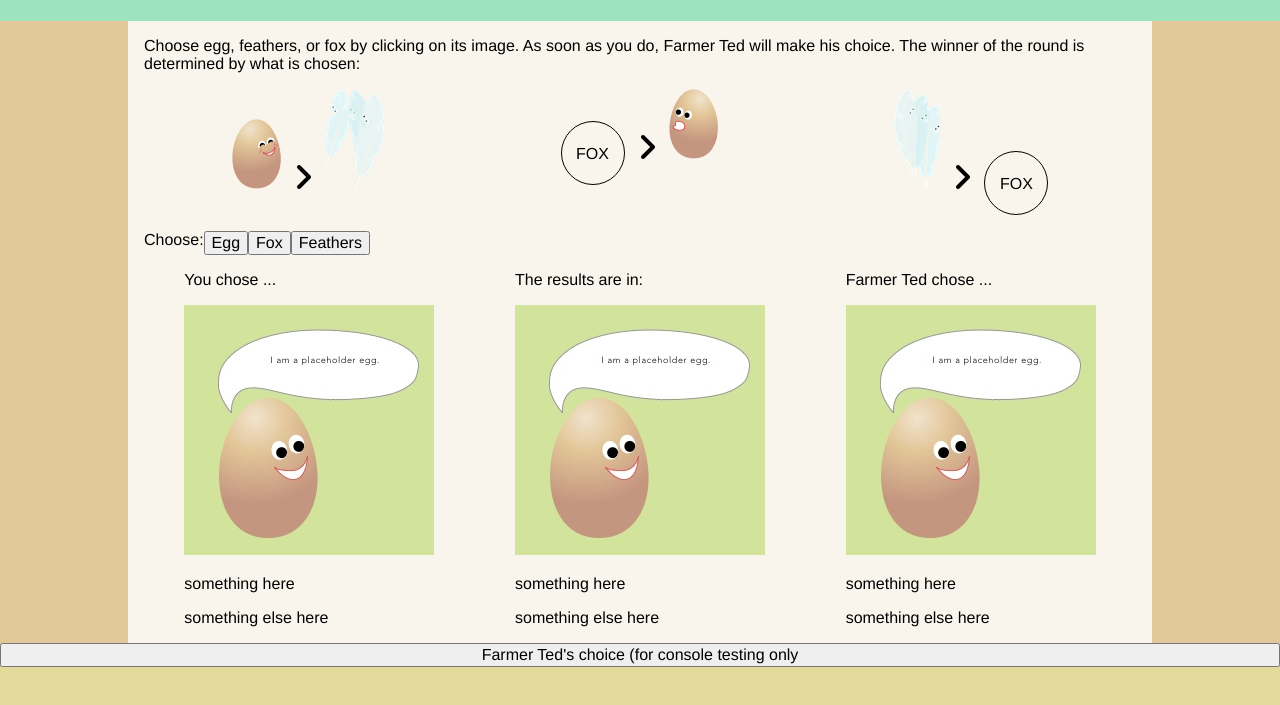
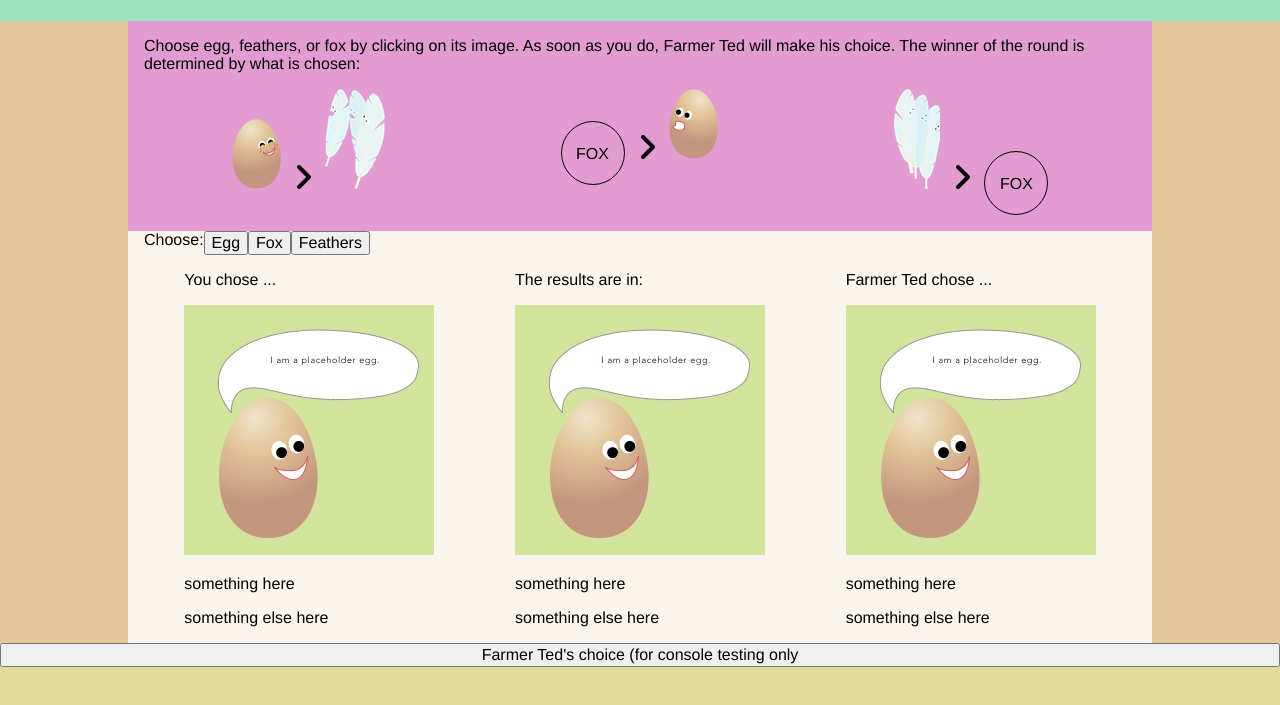
Before and after one commit to ihatetoast/eggbeakfeathers, a plain HTML site: page index.html in a window 1280 px wide. Shown: the part 85-790 px from the top of the page. Drawn offline with nearby package versions, Linux system fonts and the light colour scheme; a web font is replaced by a local one.

Commit message:
oops. NOW chg bkgd to pink so white feathers show up.

```diff
--- a/style.css
+++ b/style.css
@@ -43,7 +43,7 @@ SECTION - FLEXWRAPPER
 INTRO PARA AND RULES
 */
 .introFlexCont {
-	background-color: #F9F5ED;
+	background-color: #e39cd2;
 	width: 80%;
 	display: flex;
 	margin: 0 auto;
```
